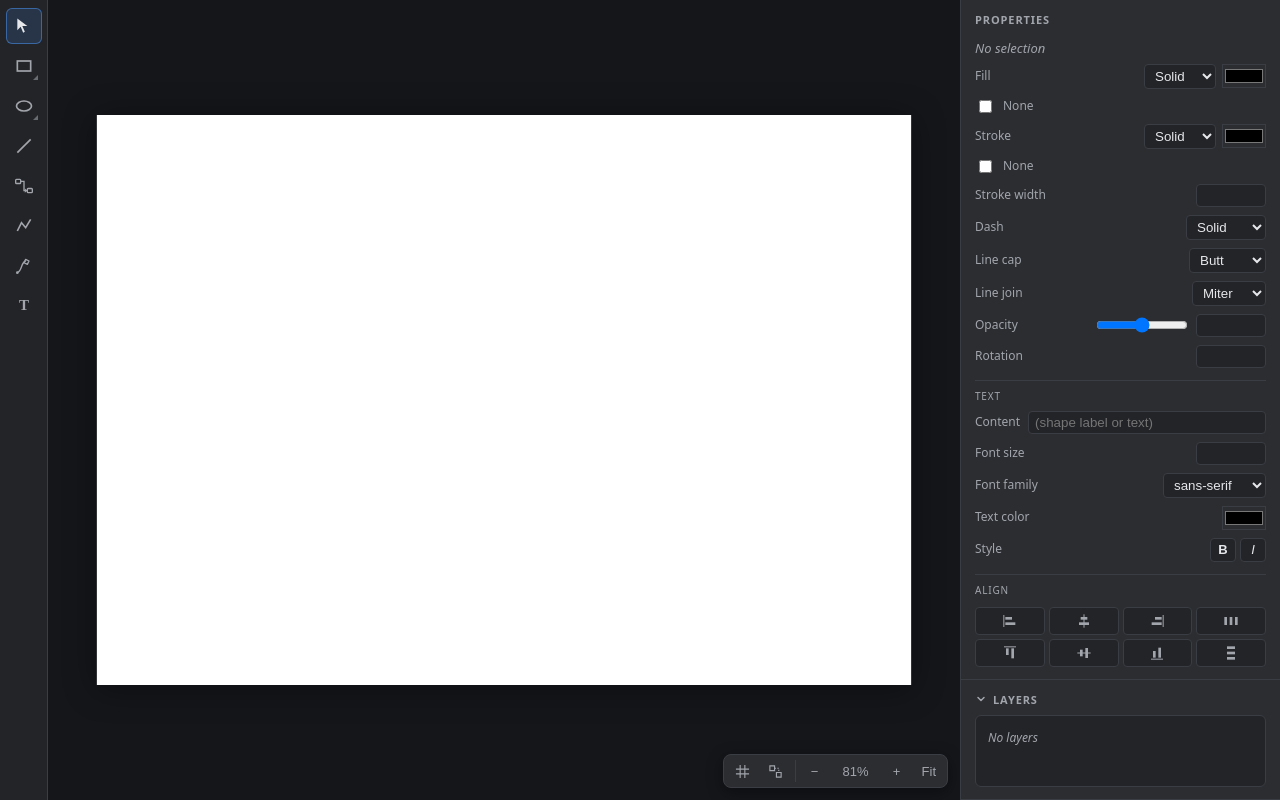
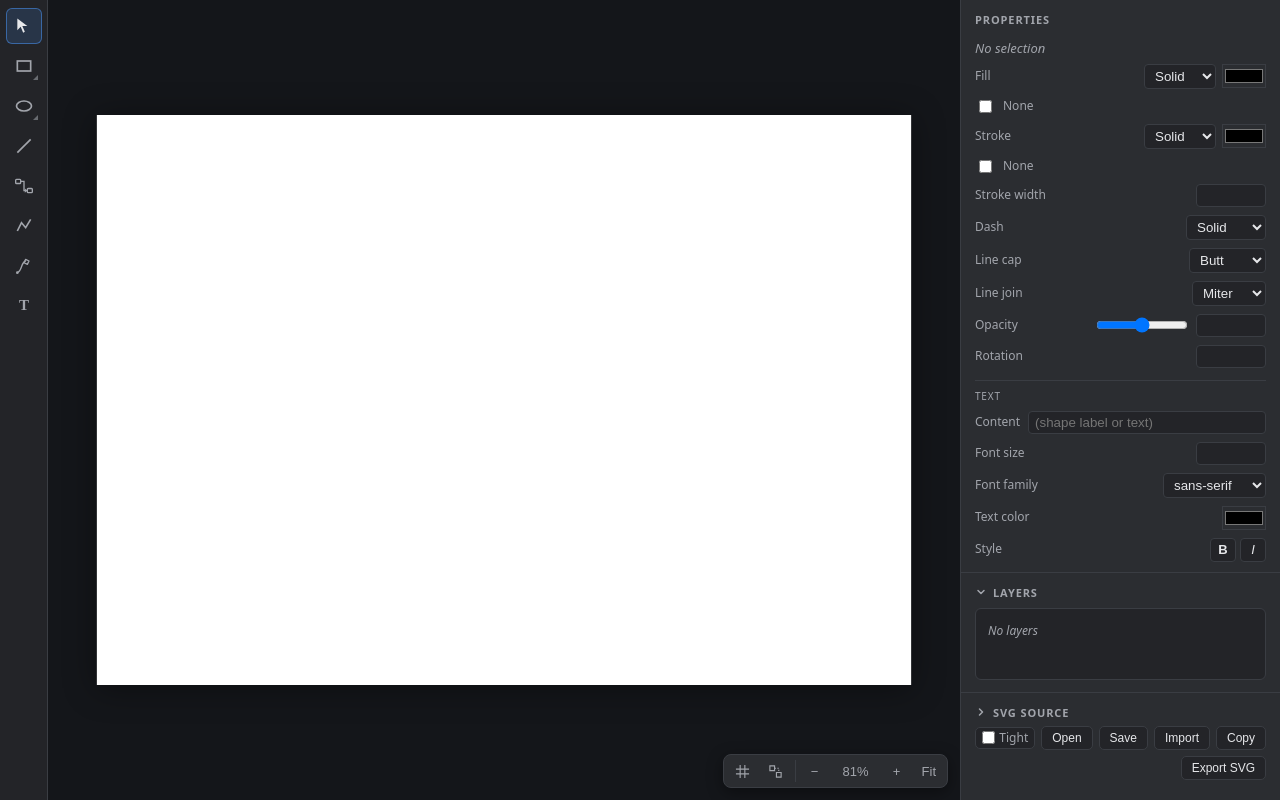
Before and after one commit to anilyesilkaya/euclid, a website: page index.html in a window 1280 px wide. Drawn offline with Linux system fonts and the light colour scheme.

Commit message:
Fix Layers panel pushed off-screen by tall Properties panel
The M8 additions (dash / line cap / line join, text style, rectangle corner
radius) grew the Properties panel taller than the sidebar, so with a shape
selected it overflowed and shoved the Layers + SVG-source sections below the
viewport — they looked collapsed/gone.

Cap the props grid row at minmax(0, auto) and let #props scroll internally
(min-height:0; overflow-y:auto), so a tall property panel scrolls its own
overflow instead of displacing the docked sections. Verified across viewport
heights: Layers and SVG source stay on-screen.

```diff
--- a/styles.css
+++ b/styles.css
@@ -353,16 +353,19 @@ html, body {
   background: var(--panel);
   border-left: 1px solid var(--border);
   display: grid;
-  /* Rows: props (auto) · layers-section · source-section.
+  /* Rows: props · layers-section · source-section.
+     The props row is minmax(0, auto) — it grows to fit its controls but can
+     shrink below content under space pressure (then #props scrolls internally),
+     so a tall property panel never pushes Layers / SVG source off the bottom.
      Collapsed sections collapse to their header (auto); the combo classes
      below pick the row template. Default: source collapsed. */
-  grid-template-rows: auto minmax(120px, 1fr) minmax(120px, 1fr);
+  grid-template-rows: minmax(0, auto) minmax(120px, 1fr) minmax(120px, 1fr);
   min-width: 0;
   min-height: 0;
 }
-#side.layers-collapsed:not(.source-collapsed) { grid-template-rows: auto auto minmax(120px, 1fr); }
-#side:not(.layers-collapsed).source-collapsed { grid-template-rows: auto minmax(120px, 1fr) auto; }
-#side.layers-collapsed.source-collapsed       { grid-template-rows: auto auto auto; }
+#side.layers-collapsed:not(.source-collapsed) { grid-template-rows: minmax(0, auto) auto minmax(120px, 1fr); }
+#side:not(.layers-collapsed).source-collapsed { grid-template-rows: minmax(0, auto) minmax(120px, 1fr) auto; }
+#side.layers-collapsed.source-collapsed       { grid-template-rows: minmax(0, 1fr) auto auto; }
 #side h2 {
   font-size: 11px;
   font-weight: 600;
@@ -406,6 +409,11 @@ html, body {
 #props {
   padding: 12px 14px;
   border-bottom: 1px solid var(--border);
+  /* Scroll internally instead of overflowing the sidebar: when the panel is
+     taller than its grid row, the extra controls scroll here rather than
+     pushing the Layers / SVG-source sections off the bottom. */
+  min-height: 0;
+  overflow-y: auto;
 }
 #props .empty {
   color: var(--text-dim);
```
